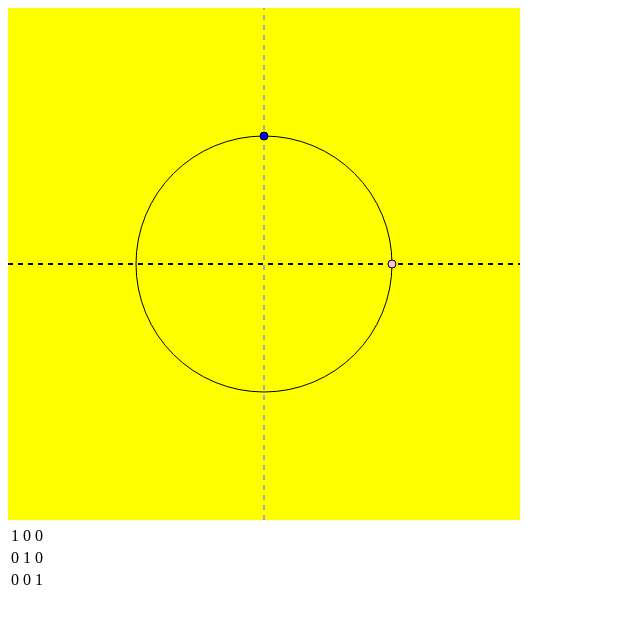
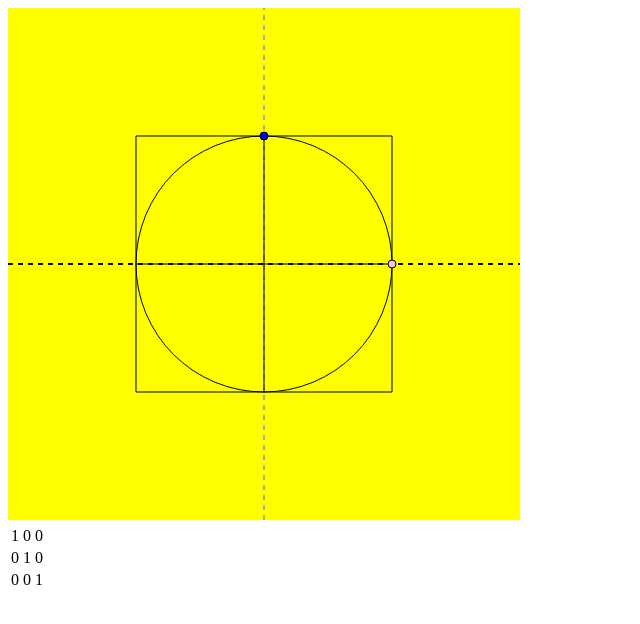
Before and after one commit to zhangchn/ConjugateDiameterPoints, a plain HTML site: page index.html in a window 1280 px wide. Shown: the whole page, without its empty margins (0-640 px from the left). Drawn offline with Linux system fonts and the light colour scheme.

Commit message:
Adding aux lines and diameters;

```diff
--- a/index.html
+++ b/index.html
@@ -5,7 +5,17 @@
       <g transform="scale(1, -1)">
         <line x1="-256" x2="256" y1="0" y2="0" stroke="black" stroke-width="2" stroke-dasharray="5 5"/>
         <line y1="-256" y2="256" x1="0" x2="0" stroke="darkgray" stroke-width="2" stroke-dasharray="5 5"/>
+      </g>
+      <g>
+        <line x1="-128" y1="-128" x2="128" y2="-128" stroke-width="1" stroke="black" />
+        <line x1="128" y1="-128" x2="128" y2="128" stroke-width="1" stroke="black" />
+        <line x1="128" y1="128" x2="-128" y2="128" stroke-width="1" stroke="black" />
+        <line x1="-128" y1="128" x2="-128" y2="-128" stroke-width="1" stroke="black" />
+        <line x1="-128" y1="0" x2="128" y2="0" stroke-width="1" stroke="black" />
+        <line x1="0" y1="-128" x2="0" y2="128" stroke-width="1" stroke="black" />
         <circle r="128" fill="transparent" stroke="black" id="main"/>
+      </g>
+      <g transform="scale(1, -1)">
         <circle r="4" cx="128" cy="0" fill="pink" stroke="black" id="control1" style="cursor: grab" />
         <circle r="4" cx="0" cy="128" fill="blue" stroke="black" id="control2" style="cursor: grab"/>
       </g>
@@ -35,7 +45,7 @@ function updateMatrix(circle, control1, control2) {
   const c = control2.getAttribute('cx') / 128
   const d = control2.getAttribute('cy') / 128
 
-  circle.setAttribute('transform', `matrix(${a} ${b} ${c} ${d} 0 0)`)
+  circle.parentElement.setAttribute('transform', `matrix(${a} ${-b} ${-c} ${d} 0 0)`)
   table.querySelector('#r01').textContent = a.toFixed(3)
   table.querySelector('#r11').textContent = b.toFixed(3)
   table.querySelector('#r02').textContent = c.toFixed(3)
```
